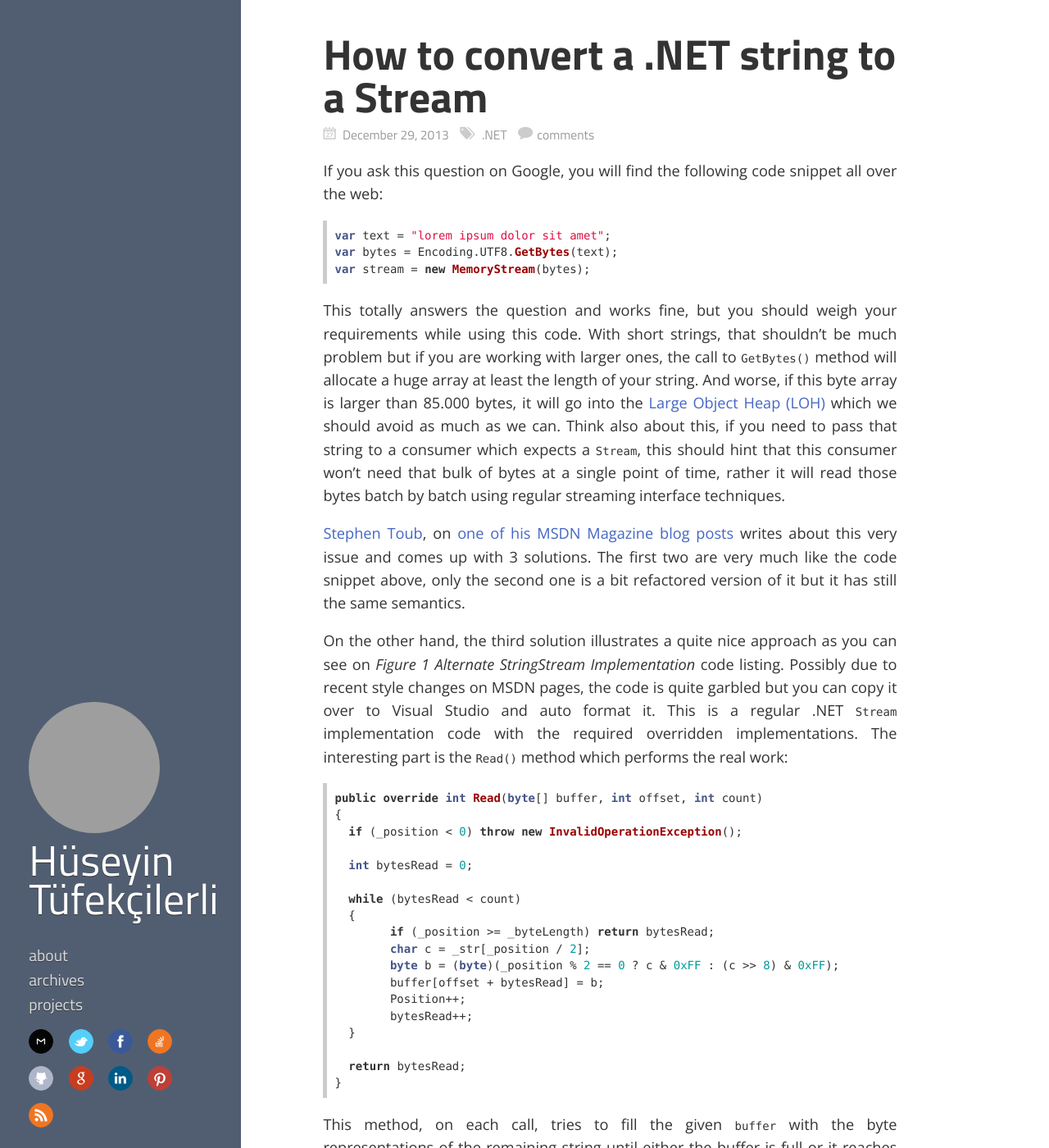
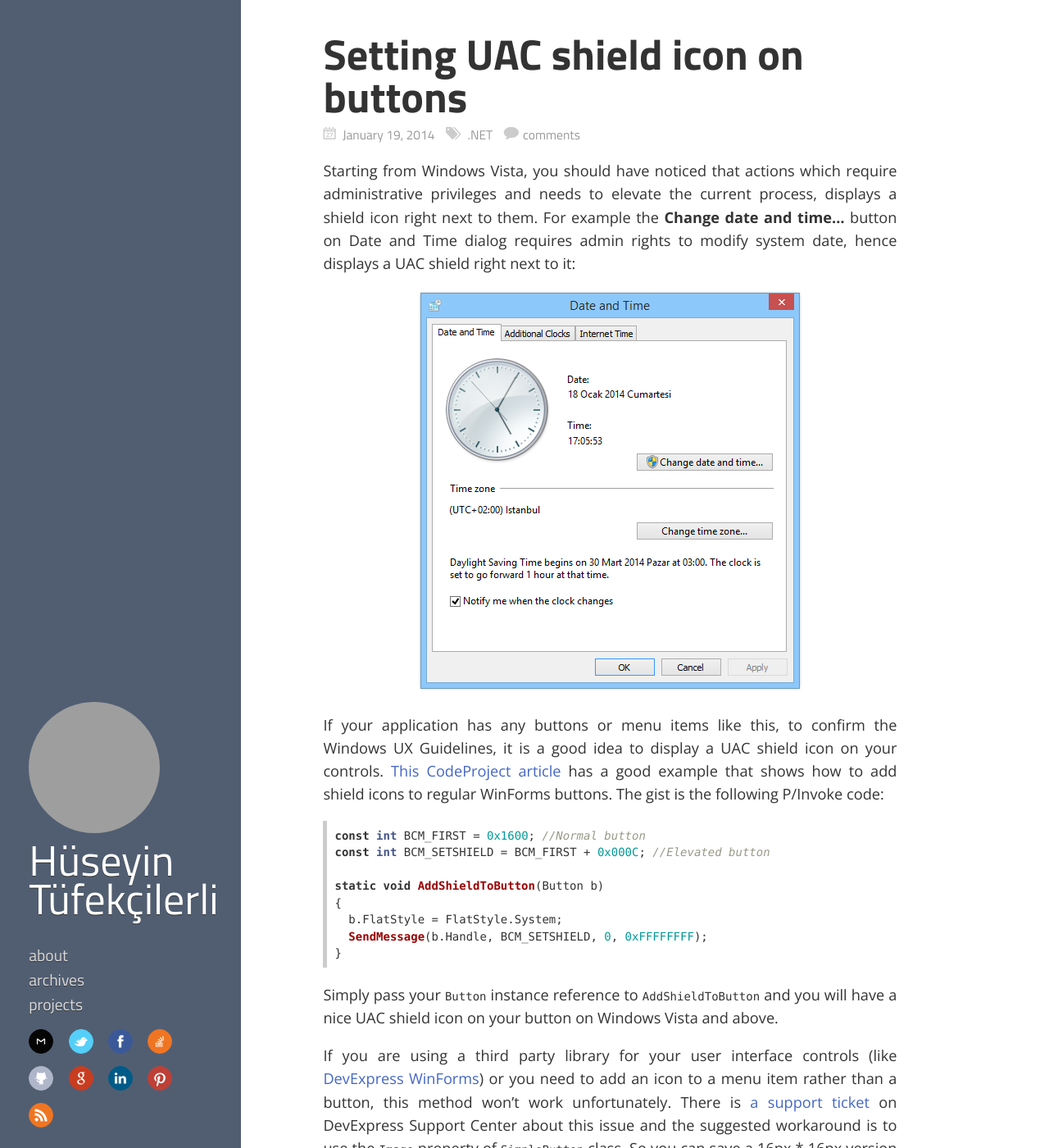
Before and after one commit to huseyint/huseyint.com, a Jekyll site: the page built from index.html, in a window 1280 px wide and 1400 px high. Shown: the whole window at 82% size. Built offline with Jekyll 4.4.1, drawn with Linux system fonts in a browser that asks for light colours; nearby versions of some CDN libraries; Markdown is read by kramdown in place of the engine named in the settings; the list of posts is cut into pages by our own code; comment, search, counter and statistics services are not loaded; some of the changed text lies outside the part shown; grey boxes are pictures that could not be loaded.

Commit message:
New blog post: "Setting UAC shield icon on buttons"

````diff
--- /dev/null
+++ b/_posts/2014-01-19-Setting-UAC-shield-icon-on-buttons.md
@@ -0,0 +1,136 @@
+---
+title: Setting UAC shield icon on buttons
+author: Hüseyin Tüfekçilerli
+date: 2014-01-19
+layout: post
+permalink: /2014/01/Setting-UAC-shield-icon-on-buttons/
+comments: true
+categories:
+  - .NET
+tags:
+  - csharp
+  - uac
+  - icon
+  - devexpress
+---
+Starting from Windows Vista, you should have noticed that actions which require administrative privileges and needs to elevate the current process, displays a shield icon right next to them. For example the **Change date and time...** button on Date and Time dialog requires admin rights to modify system date, hence displays a UAC shield right next to it:
+
+<p align="center">
+  <img src="/img/p/DateAndTimeUAC.png" alt="Date and Time" />
+</p>
+
+If your application has any buttons or menu items like this, to confirm the Windows UX Guidelines, it is a good idea to display a UAC shield icon on your controls. [This CodeProject article](http://www.codeproject.com/Articles/18509/Add-a-UAC-shield-to-a-button-when-elevation-is-req) has a good example that shows how to add shield icons to regular WinForms buttons. The gist is the following P/Invoke code:
+
+```csharp
+const int BCM_FIRST = 0x1600; //Normal button
+const int BCM_SETSHIELD = BCM_FIRST + 0x000C; //Elevated button
+
+static void AddShieldToButton(Button b)
+{
+  b.FlatStyle = FlatStyle.System;
+  SendMessage(b.Handle, BCM_SETSHIELD, 0, 0xFFFFFFFF);
+}
+```
+
+Simply pass your ```Button``` instance reference to ```AddShieldToButton``` and you will have a nice UAC shield icon on your button on Windows Vista and above.
+
+If you are using a third party library for your user interface controls (like [DevExpress WinForms](https://www.devexpress.com/products/net/controls/winforms/)) or you need to add an icon to a menu item rather than a button, this method won't work unfortunately. There is [a support ticket](http://www.devexpress.com/Support/Center/Question/Details/S133322) on DevExpress Support Center about this issue and the suggested workaround is to use the ```Image``` property of ```SimpleButton``` class. So you can save a 16px * 16px version of this shield icon in your project resources and then use it. This has a minor issue though, if you want to strictly stick to the look and feel of the operating system, you may have problem while using a single hard-coded image. The reason is, this icon on Windows Vista was a shield icon with 4 colors (red, green, blue and yellow) but since Windows 7, it has only 2 colors (blue and yellow). Who knows what it will become on Windows 9 (do not get surprised if this icon becomes a flat metro-style icon). Not a big deal but if you really want to blend in with Windows desktop, these small things matter.
+
+<p align="center">
+  <img src="/img/p/uac-shield-icons.png" alt="UAC Shield Icons on Windows Vista" />
+</p>
+
+Windows stores these resources in its DLL files and it is a good idea to reuse them. This way, we will stick to what operating system has as the UAC shield icon and won't need to maintain that image resource in our project. Even WinForms has a managed API to access these kind of icons like error, warning, information, shield, etc. You can get a shield ```Icon``` instance by accessing [```SystemIcons.Shield```](http://msdn.microsoft.com/en-us/library/system.drawing.systemicons.shield.aspx) property since .NET Framework 2.0 SP1. There are 2 issues with this approach:
+
+1. ```SystemIcons.Shield``` returns an [```Icon```](http://msdn.microsoft.com/en-us/library/system.drawing.icon.aspx) instance whereas ```SimpleButton.Image``` expects an [```Image```](http://msdn.microsoft.com/en-us/library/system.drawing.image.aspx) instance.
+2. The icon is in 32px * 32px size but a regular button on Windows should have a small 16px * 16px icon. (On 96 DPI desktops)
+
+To resolve these issues, I have come up with the following piece of code:
+
+```csharp
+static void AddShieldToButton(SimpleButton b)
+{
+  var icon = Icon.FromHandle(SystemIcons.Shield.Handle);
+
+  var iconSize = SystemInformation.SmallIconSize;
+  var bitmap = new Bitmap(iconSize.Width, iconSize.Height);
+
+  using (var g = Graphics.FromImage(bitmap))
+  {
+      g.InterpolationMode = InterpolationMode.HighQualityBicubic;
+      g.DrawIcon(icon, new Rectangle(0, 0, iconSize.Width, iconSize.Height));
+  }
+
+  b.Image = bitmap;
+}
+```
+
+This is what you get as a result with DevExpress controls using this method:
+
+<p align="center">
+  <img src="/img/p/DevExpress-UAC1.png" alt="DevExpress UAC SimpleButton" />
+</p>
+
+This is ugly, huh? The issues are:
+
+1. Even though I am on Windows 8.1, I am getting Windows Vista's 4 color UAC shield icon. If you dig down the ```SystemIcons.Shield``` code with Reflector, you will see that the getter of this property first tries to load the system UAC shield icon using a P/Invoke code to ```LoadIconWithScaleDown``` function of ```comctl32.dll```. This call fails, you can see that on your Visual Studio output pane reporting a first chance exception of type ```EntryPointNotFoundException``` thrown. The reason is, ```LoadIconWithScaleDown``` seems to be removed on a later version of ```comctl32.dll```. Fortunately, the getter has a backup method which gets the icon loaded from the ```System.Drawing.dll``` embedded resources, which unfortunately is the old UAC shield icon:
+
+    ```csharp
+    new Icon(typeof(SystemIcons), "ShieldIcon.ico");
+    ```
+
+2. The resized icon looks rubbish. Even though we are using ```InterpolationMode.HighQualityBicubic```, scaling down a 32px icon to 16px doesn't end well.
+
+Digging down a bit more, I have finally managed to get all these issues sorted with the following piece of code:
+
+```csharp
+[DllImport("user32.dll")]
+static extern IntPtr LoadImage(
+    IntPtr hinst,
+    string lpszName,
+    uint uType,
+    int cxDesired,
+    int cyDesired,
+    uint fuLoad);
+
+static void AddShieldIcon(SimpleButton button)
+{
+  var size = SystemInformation.SmallIconSize;
+  var image = LoadImage(IntPtr.Zero, "#106", 1, size.Width, size.Height, 0);
+
+  if (image == IntPtr.Zero)
+  {
+    return;
+  }
+
+  using (var icon = Icon.FromHandle(image))
+  {
+    var bitmap = new Bitmap(size.Width, size.Height);
+
+    using (var g = Graphics.FromImage(bitmap))
+    {
+      g.DrawIcon(icon, new Rectangle(0, 0, size.Width, size.Height));
+    }
+
+    button.Image = bitmap;
+  }
+}
+```
+
+And this is the result:
+
+<p align="center">
+  <img src="/img/p/DevExpress-UAC2.png" alt="DevExpress UAC SimpleButton" />
+</p>
+
+Much better, if I say so myself. This one uses [```LoadImage```](http://msdn.microsoft.com/en-us/library/windows/desktop/ms648045.aspx) P/Invoke call to get the correct size of the icon, so we don't need to scale it down. Since this function returns an icon handle, we are just converting the icon to a bitmap. Using this method, you can even put UAC shield icons to your menu items:
+
+<p align="center">
+  <img src="/img/p/WinForms-UAC-MenuItem.png" alt="WinForms UAC menu item" />
+</p>
+
+Or you can get each and every size of the UAC shield icon, just because...you can:
+
+<p align="center">
+  <img src="/img/p/UAC-Icons.png" alt="UAC icons" />
+</p>
--- a/css/screen.css
+++ b/css/screen.css
@@ -623,7 +623,8 @@
     font-size: 14px;
     line-height: 1.46em;
 }
-.entry-content p code {
+.entry-content p code,
+.entry-content li code {
     font-size:14px;
     line-height: 1em;
 }
````
Also changed, not shown: img/p/DateAndTimeUAC.png (added), img/p/DevExpress-UAC1.png (added), img/p/DevExpress-UAC2.png (added), img/p/UAC-Icons.png (added), img/p/WinForms-UAC-MenuItem.png (added), img/p/uac-shield-icons.png (added).
